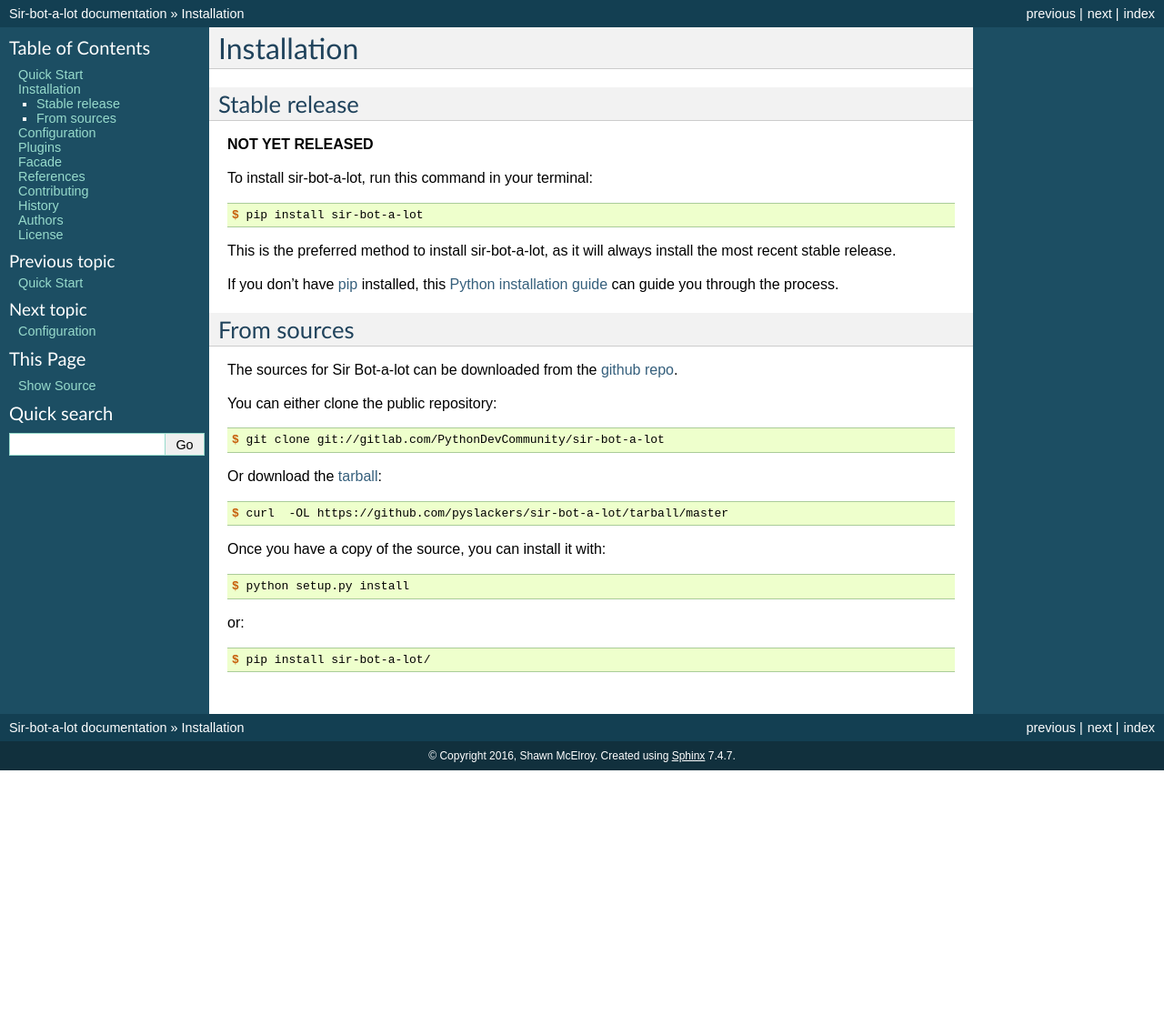
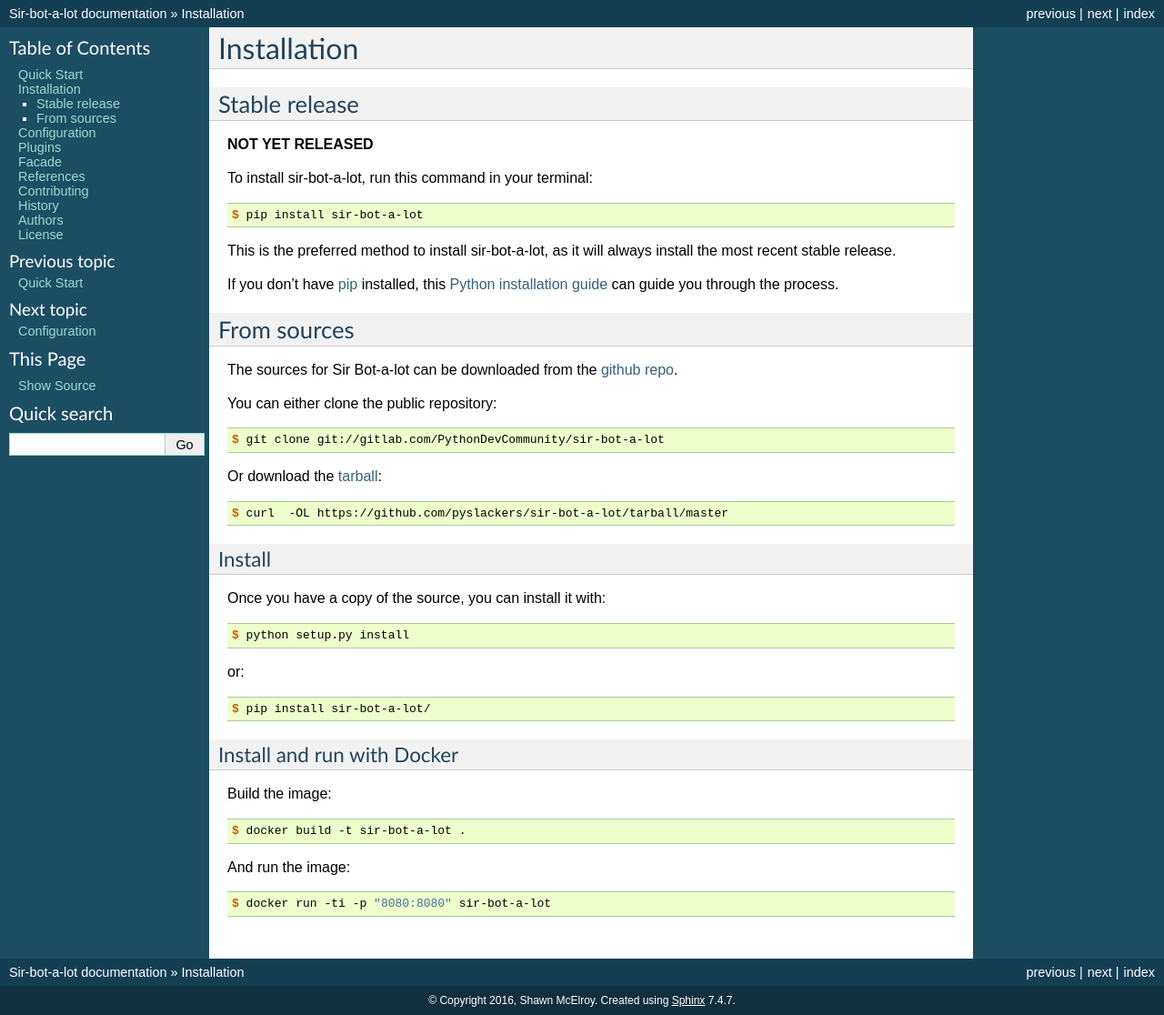
Before and after one commit to pyslackers/sir-bot-a-lot, a Sphinx documentation site: the page built from docs/installation.rst, in a window 1280 px wide. Shown: the whole page at 91% size. Built offline with Sphinx 7.4.7, drawn with Linux system fonts in a browser that asks for light colours; the version number could not be read and is left out; before the commit the page ends 900 px from its top, so only the background shows below that.

Commit message:
Update docs to include docker installation (#18)
Update installation.rst

```diff
--- a/docs/installation.rst
+++ b/docs/installation.rst
@@ -42,6 +38,9 @@
 
     $ curl  -OL https://github.com/pyslackers/sir-bot-a-lot/tarball/master
 
+Install
+~~~~~~~
+
 Once you have a copy of the source, you can install it with:
 
 .. code-block:: console
@@ -54,6 +53,22 @@
 
     $ pip install sir-bot-a-lot/
 
+Install and run with Docker
+~~~~~~~~~~~~~~~~~~~~~~~~~~~
 
+Build the image:
+
+.. code-block:: console
+
+    $ docker build -t sir-bot-a-lot .
+
+And run the image:
+
+.. code-block:: console
+
+    $ docker run -ti -p "8080:8080" sir-bot-a-lot
+
+.. _pip: https://pip.pypa.io
+.. _Python installation guide: http://docs.python-guide.org/en/latest/starting/installation/
 .. _github repo: https://github.com/pyslackers/sir-bot-a-lot
 .. _tarball: https://github.com/pyslackers/sir-bot-a-lot/tarball/master
```
Also changed, not shown: other parts of docs/installation.rst (+0 -4 lines).
